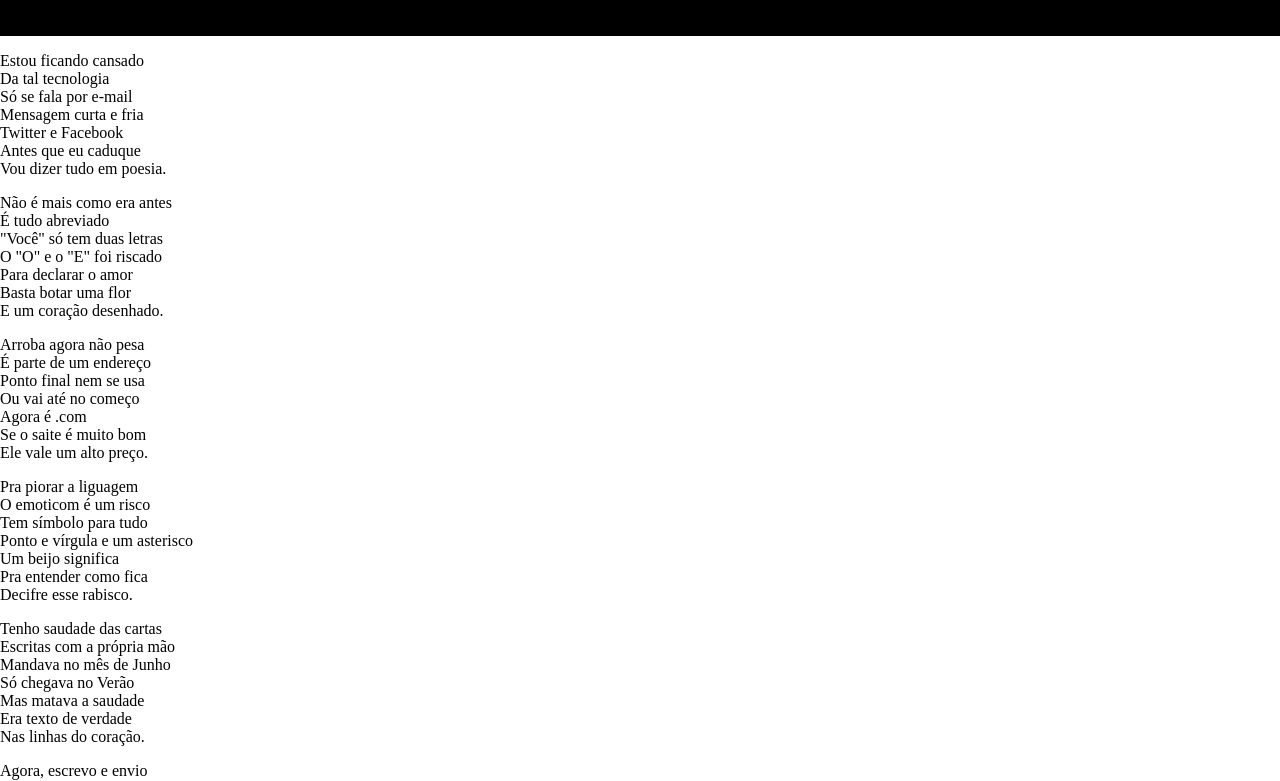
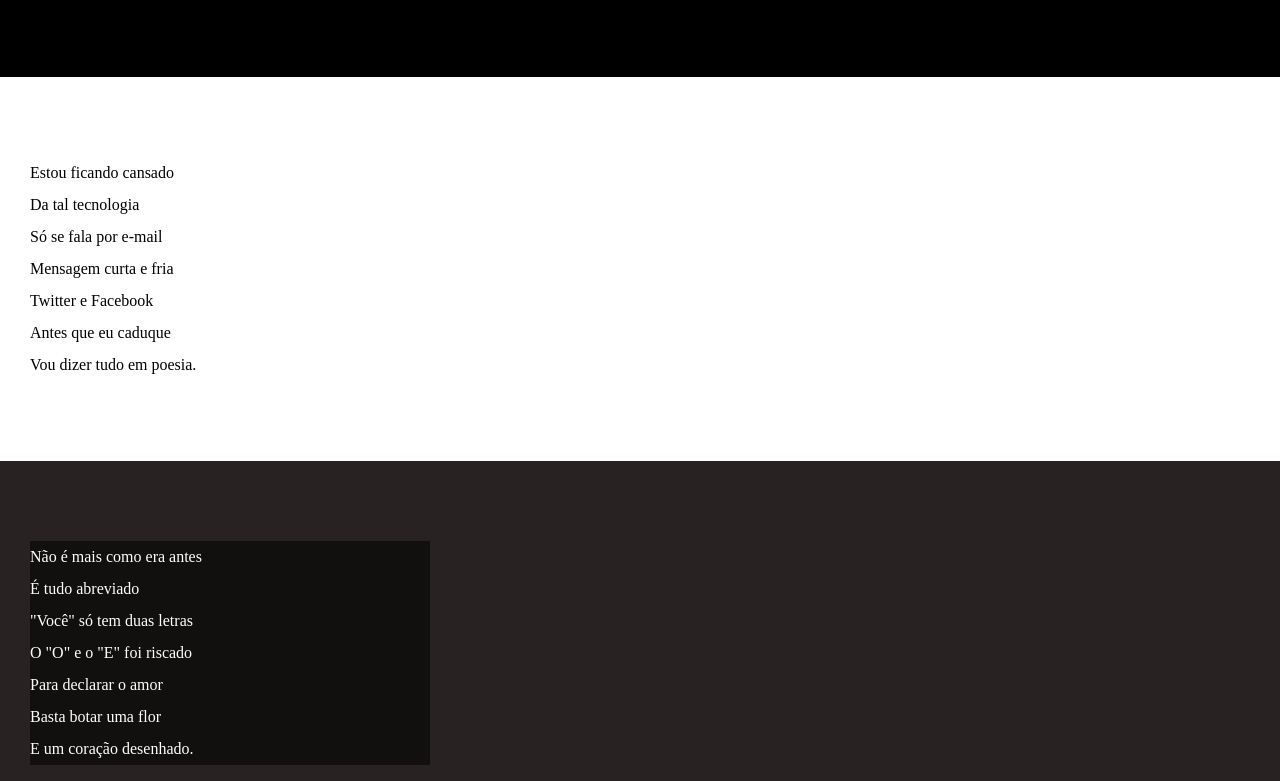
Before and after one commit to GeilsonAraujoDev/html_css, a plain HTML site: page desafios/desafio 012/index.html in a window 1280 px wide. Shown: the part 138-919 px from the top of the page. Drawn offline with Linux system fonts and the light colour scheme; files whose address does not match are found by name.

Commit message:
atualizacao texto e estilo

```diff
--- a/desafios/desafio 012/estilo/style.css
+++ b/desafios/desafio 012/estilo/style.css
@@ -5,9 +5,14 @@
     font-weight: normal;
     font-style: normal;
 }
- body {
+* {
     margin: 0px;
- }
+    padding: 0px;
+}
+html, body {
+    min-height: 100vh;
+    background-color: darkgray;
+}
 header {
     font-family: Passion, arial;
     background-color: black;
@@ -15,6 +20,13 @@ header {
     text-align: center;
     height: auto;
     padding: 30px;
+}
+header > h1 {
+    padding-top: 50px;
+    font-variant: small-caps;
+}
+header > p {
+    padding-bottom: 50px;
 }
 a {
     text-decoration: none;
@@ -25,6 +37,24 @@ a {
 a:hover {
     text-decoration: underline;
 }
+section {
+    padding-top: 10vh;
+    padding-bottom: 10vh;
+    line-height: 2em;
+    padding-left: 30px;
+}
+section.normal {
+    background-color: white;
+    color: black;
+}
+section.imagem {
+    background-color: rgb(41, 34, 34);
+    color: white;
+}
+section.imagem > p {
+    width: 400px;
+    background-color: rgba(0, 0, 0, 0.555);
+}
 
 
 
@@ -34,5 +64,6 @@ footer {
     background-color: black;
     text-align: center;
     color: white;
+    padding: 10px;
     font-family: Verdana, Geneva, Tahoma, sans-serif;
 }
--- a/desafios/desafio 012/index.html
+++ b/desafios/desafio 012/index.html
@@ -24,7 +24,7 @@
                 Vou dizer tudo em poesia.
             </p>
         </section>
-        <section>
+        <section class="imagem">
            <p>
             Não é mais como era antes <br>
             É tudo abreviado <br>
@@ -58,7 +58,7 @@
             </p>
 
         </section>
-        <section>
+        <section class="imagem">
 
             <p>
                 Tenho saudade das cartas <br>
```
